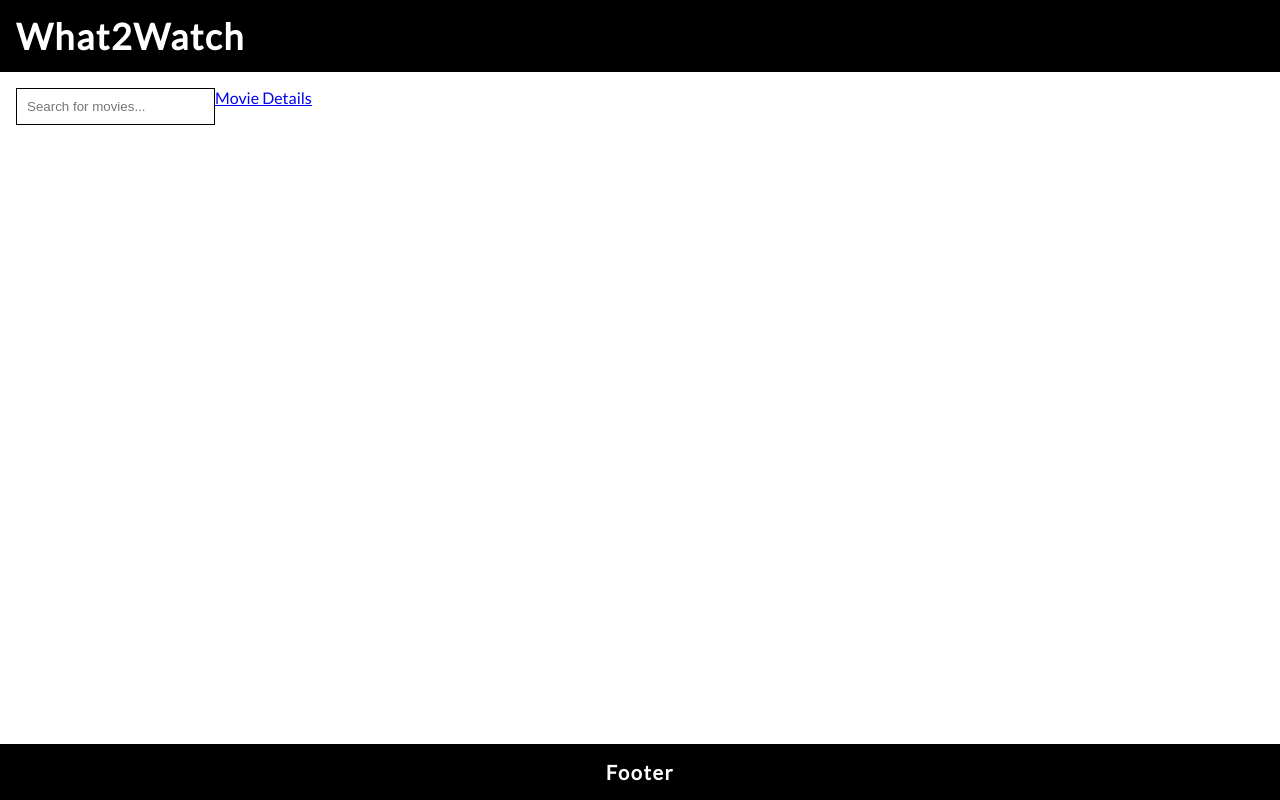
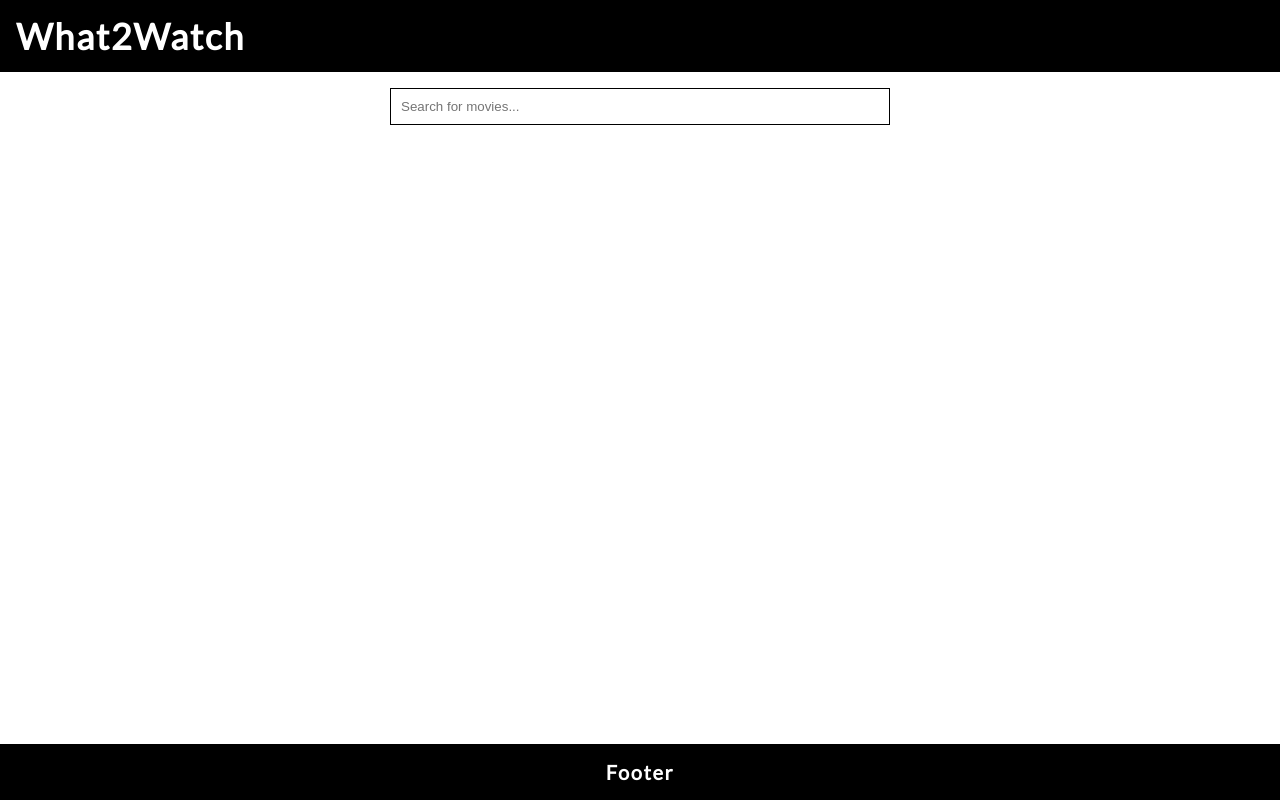
Before and after one commit to Freydiz/movie-app, a React (Create React App) app: page / in a window 1280 px wide. Built offline with nearby package versions, Linux system fonts and the light colour scheme.

Commit message:
search result

```diff
--- a/src/App.tsx
+++ b/src/App.tsx
@@ -7,7 +7,7 @@ function App() {
       <Routes>
         <Route path="/" element={<Layout />}>
           <Route path="/" element={<Home />} />
-          <Route path="details" element={<MovieDetailPage />} />
+          <Route path="/movie/:id" element={<MovieDetailPage />} />
         </Route>
       </Routes>
     </BrowserRouter>
--- a/src/assets/global-styles.tsx
+++ b/src/assets/global-styles.tsx
@@ -52,4 +52,8 @@ h3 {
 p {
   line-height: 1.5;
 }
+
+li {
+  list-style: none;
+}
 `;
--- a/src/components/search/search-result.tsx
+++ b/src/components/search/search-result.tsx
@@ -1,7 +1,8 @@
+import { Link } from 'react-router-dom';
+
 interface Movie {
   id: number;
   title: string;
-  // Add any other movie properties you need
 }
 
 interface SearchResultProps {
@@ -13,7 +14,9 @@ export const SearchResult: React.FC<SearchResultProps> = (props) => {
   return (
     <ul>
       {movies.map((movie) => (
-        <li key={movie.id}>{movie.title}</li>
+        <li key={movie.id}>
+          <Link to={`/movie/${movie.id}`}>{movie.title}</Link>
+        </li>
       ))}
     </ul>
   );
--- a/src/components/search/search.tsx
+++ b/src/components/search/search.tsx
@@ -20,11 +20,19 @@ export const Search: React.FC<Props> = (props) => {
   };
 
   return (
-    <form onSubmit={handleSubmit}>
+    <Form onSubmit={handleSubmit}>
       <Input type="text" placeholder="Search for movies..." value={query} onChange={handleInputChange} />
-    </form>
+    </Form>
   );
 };
+
+const Form = styled.form`
+  width: 100%;
+
+  @media only screen and (min-width: 993px) {
+    width: 500px;
+  }
+`;
 
 const Input = styled.input`
   width: 100%;
--- a/src/pages/home.tsx
+++ b/src/pages/home.tsx
@@ -1,7 +1,7 @@
-import { Link } from 'react-router-dom';
 import { Search, SearchResult } from '../components';
 import { useState } from 'react';
 import { fetchMovies } from '../services/fetch-movies';
+import styled from 'styled-components';
 
 export const Home = () => {
   const [movies, setMovies] = useState([]);
@@ -13,11 +13,18 @@ export const Home = () => {
   };
 
   return (
-    <>
+    <Root>
       <Search onSearch={handleSearch} />
+
       <SearchResult movies={movies} />
-
-      <Link to="details">Movie Details</Link>
-    </>
+    </Root>
   );
 };
+
+const Root = styled.div`
+  display: flex;
+  flex: 1;
+  flex-direction: column;
+  align-items: center;
+  gap: 16px;
+`;
--- a/src/pages/movie-detail-page.tsx
+++ b/src/pages/movie-detail-page.tsx
@@ -1,10 +1,41 @@
-import { Link } from 'react-router-dom';
+import { useEffect, useState } from 'react';
+import { useParams } from 'react-router-dom';
 
-export const MovieDetailPage = () => {
+interface Movie {
+  id: number;
+  title: string;
+  overview: string;
+}
+
+export const MovieDetailPage: React.FC = () => {
+  const { id } = useParams<string>();
+  const [movie, setMovie] = useState<Movie | null>(null);
+
+  useEffect(() => {
+    const fetchMovieDetails = async () => {
+      const apiKey = process.env.REACT_APP_MOVIE_DB_API_KEY;
+      const url = `https://api.themoviedb.org/3/movie/${id}?api_key=${apiKey}&language=en-US`;
+
+      const response = await fetch(url);
+
+      if (!response.ok) {
+        throw new Error('Failed to fetch movie details');
+      }
+
+      const data = await response.json();
+
+      setMovie(data);
+    };
+
+    if (id) fetchMovieDetails();
+  }, [id]);
+
+  if (!movie) return <div>Loading...</div>;
+
   return (
     <div>
-      <h1>Movie Detail Page</h1>
-      <Link to="/">Home</Link>
+      <h1>{movie.title}</h1>
+      <p>{movie.overview}</p>
     </div>
   );
 };
--- a/src/services/fetch-movies.ts
+++ b/src/services/fetch-movies.ts
@@ -1,6 +1,7 @@
 export const fetchMovies = async (searchQuery: string) => {
   try {
-    const url = `https://api.themoviedb.org/3/search/movie?api_key=7741135f64976e07481862591cde71c2&query=${searchQuery}&include_adult=false&language=en-US&page=1`;
+    const apiKey = process.env.REACT_APP_MOVIE_DB_API_KEY;
+    const url = `https://api.themoviedb.org/3/search/movie?api_key=${apiKey}&query=${searchQuery}&include_adult=false&language=en-US`;
     const response = await fetch(url);
 
     if (!response.ok) {
```
Also changed, not shown: 1 other file (tests, documents, lock files or other folders).
